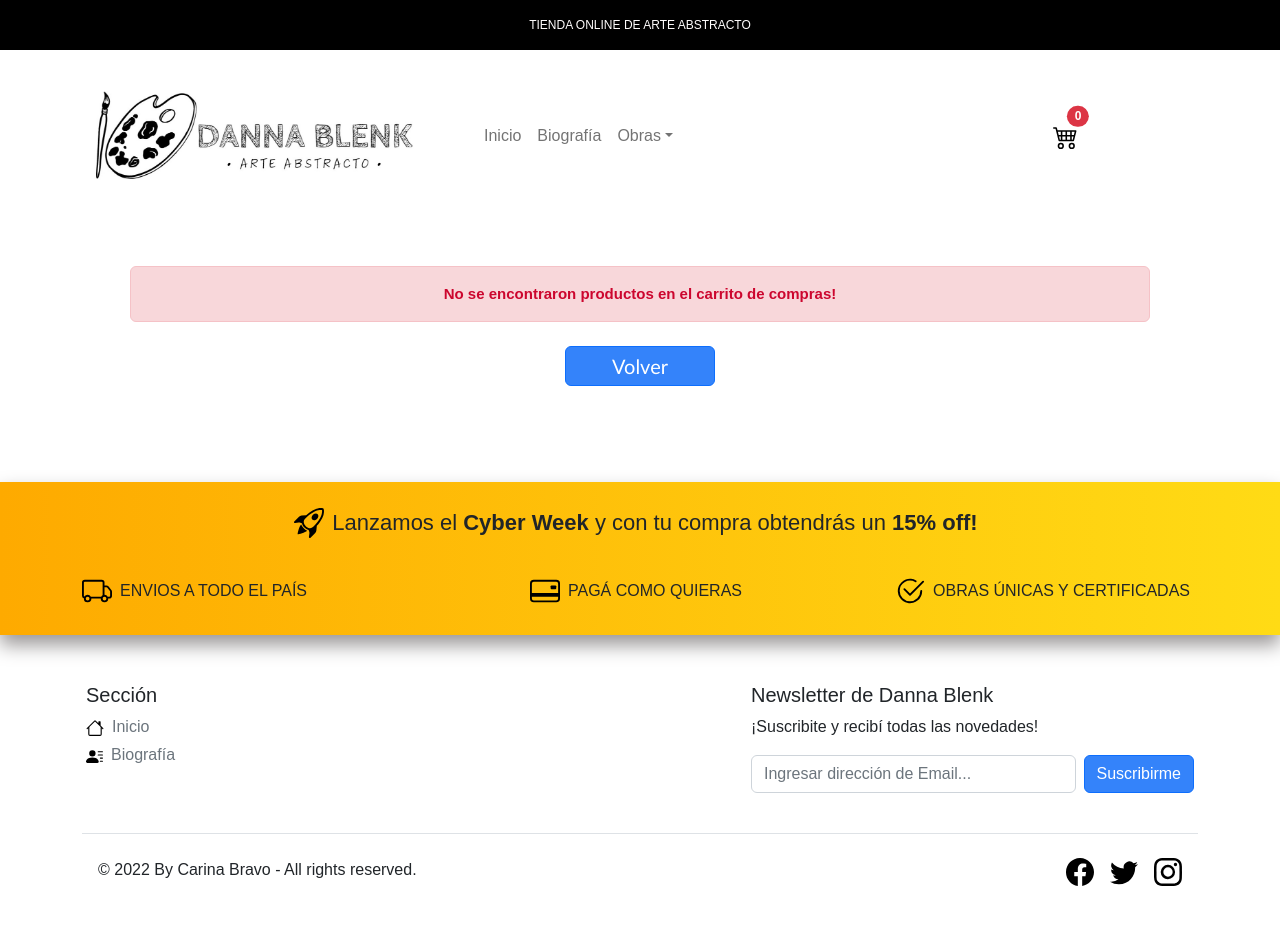
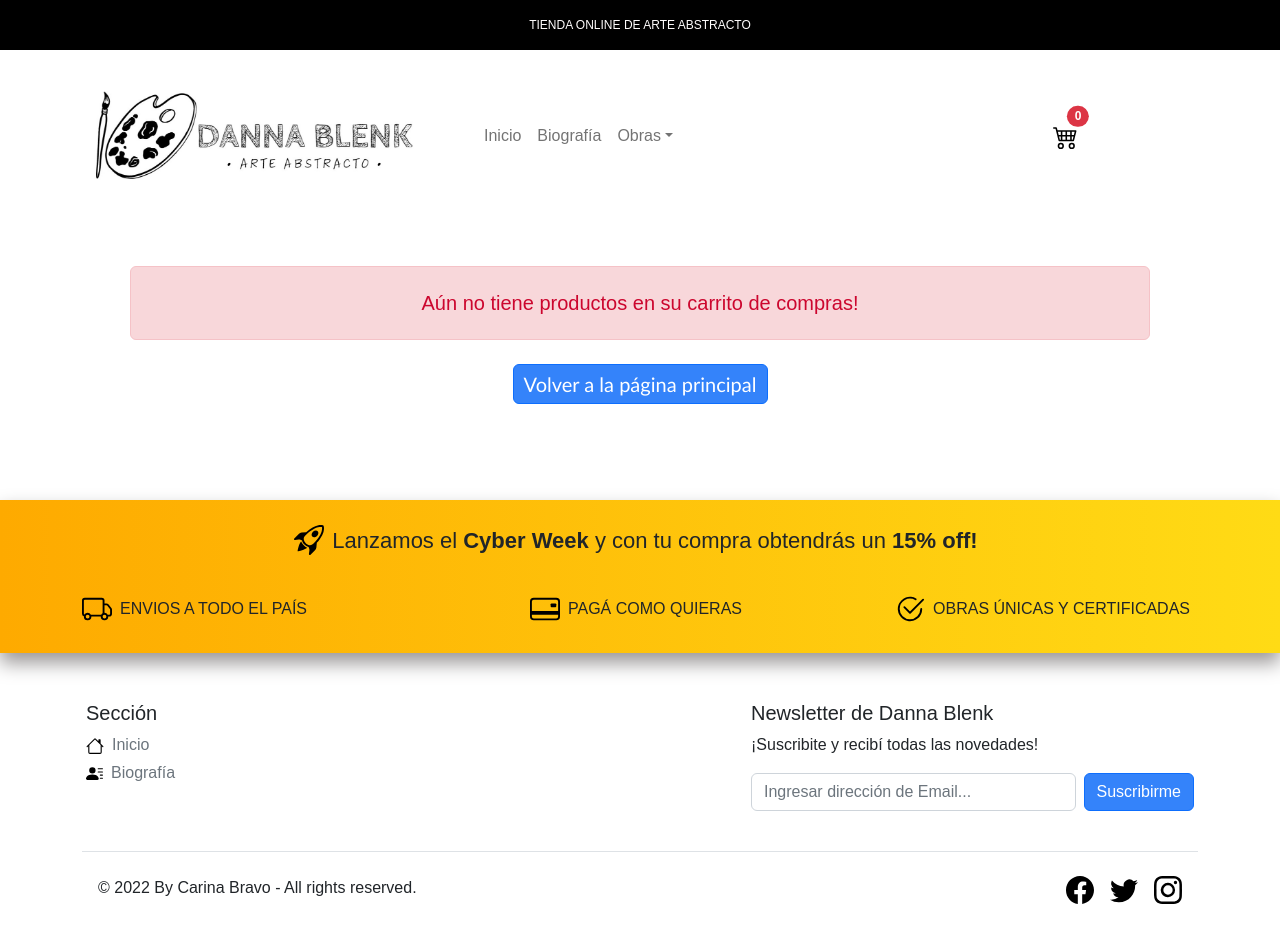
Before and after one commit to carinabravo/tienda-de-arte, a React (Create React App) app: page /cart in a window 1280 px wide. Shown: the top 942 px of the page. Built offline with nearby package versions, Linux system fonts and the light colour scheme.

Commit message:
se realizan ajustes en código

```diff
--- a/src/components/Cart.jsx
+++ b/src/components/Cart.jsx
@@ -12,10 +12,10 @@ const Cart = () => {
             <div className="container">
                 <div className="row py-5 px-5">
                     <div className="col-md-12 text-center mb-5">
-                        <div className="alert alert-product alert-danger" style={{ fontSize: "15px", color: "#cc062e" }}
-                            role="alert"><b>No se encontraron productos en el carrito de compras!</b>
+                        <div className="alert alert-product alert-danger" role="alert">
+                            <h1 className="m-2" style={{ fontSize: "20px", color: "#cc062e" }}>Aún no tiene productos en su carrito de compras!</h1>
                         </div>
-                        <Link to={"/"} className="btn btn-volver btn-primary mt-2">Volver</Link>
+                        <Link to={"/"} className="btn btn-volver btn-primary mt-2">Volver a la página principal</Link>
                     </div>
                 </div>
             </div>
--- a/src/components/cart.css
+++ b/src/components/cart.css
@@ -1,7 +1,7 @@
 .btn-volver {
     font-family: "Gill Sans", "Gill Sans MT", Calibri, "Trebuchet MS", sans-serif;
     padding-top: 10px;
-    width: 150px;
+    width: 25%;
     background-color: #3483fa;
     font-size: 20px;
     padding: 4px;
```
